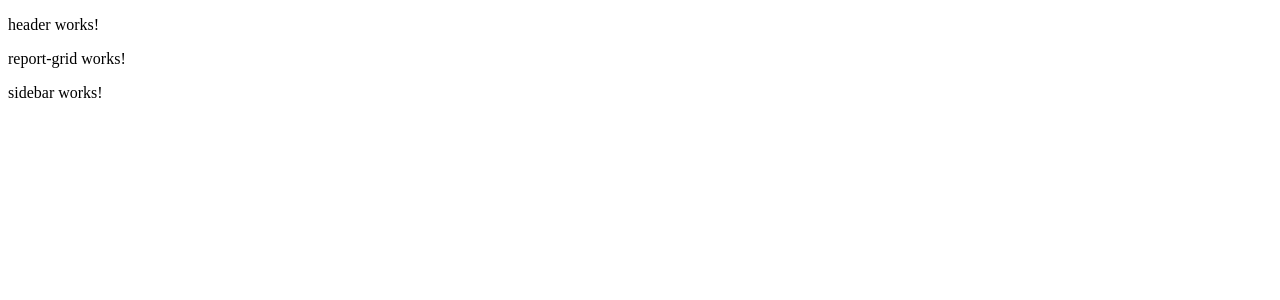
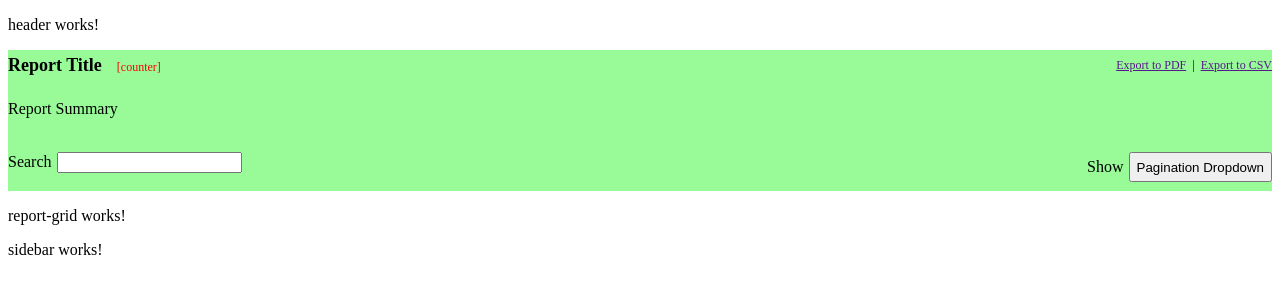
Before and after one commit to slamflipstrom/ng2-report, an Angular app: page / in a window 1280 px wide. Shown: the top 300 px of the page. Built offline with nearby package versions, Linux system fonts and the light colour scheme.

Commit message:
Add report-header markup & styling

```diff
--- a/src/app/report/report-grid/report-grid.component.ts
+++ b/src/app/report/report-grid/report-grid.component.ts
@@ -1,7 +1,7 @@
 import { Component, OnInit } from '@angular/core';
 
 @Component({
-  selector: 'app-report-grid',
+  selector: 'report-grid',
   templateUrl: './report-grid.component.html',
   styleUrls: ['./report-grid.component.scss']
 })
--- a/src/app/report/report-header/report-header.component.html
+++ b/src/app/report/report-header/report-header.component.html
@@ -1,3 +1,34 @@
-<p>
-  report-header works!
-</p>
+<div class="report-header">
+  <div class="title-bar">
+    <span class="title-left title-text">
+      <strong>Report Title</strong>
+      <div class="title-counter">[counter]</div>
+    </span>
+    <span class="title-right text-muted">
+      <div class="title-export">
+        <a href="">Export to PDF</a>
+        <span>&nbsp;&nbsp;|&nbsp;&nbsp;</span>
+        <a href="">Export to CSV</a>
+      </div>
+    </span>
+  </div>
+
+  <div class="title-summary">
+    <p>Report Summary</p>
+  </div>
+  <form class="title-search">
+    <div class="form-group">
+      <label>Search</label>
+      <input class="form-control">
+    </div>
+    <div class="form-group pull-right">
+      <label>Show</label>
+      <div class="btn-group">
+        <button class="btn">Pagination Dropdown</button>
+        <ul class="dropdown-menu">
+          <!--<li></li>-->
+        </ul>
+      </div>
+    </div>
+  </form>
+</div>
--- a/src/app/report/report-header/report-header.component.scss
+++ b/src/app/report/report-header/report-header.component.scss
@@ -0,0 +1,85 @@
+.report-header {
+  display: block;
+  background-color: palegreen;
+
+  .btn {
+    height: 30px;
+    padding-top: 0;
+    padding-bottom: 0;
+  }
+
+  .form-group {
+    display: inline-block;
+  }
+
+  .form-inline {
+
+    .form-control {
+      font-size: 14px;
+      padding: 4px, 12px;
+      width: 100%;
+      margin: 0;
+    }
+  }
+
+  .pull-right {
+    float: right;
+  }
+
+  .title-bar {
+    padding: 5px 0 8px 0;
+
+    .title-counter {
+      color: red;
+      display: inline;
+      font-size: 12px;
+      padding-left: 15px;
+    }
+
+    .title-export {
+      display: inline;
+      font-size: 12px;
+    }
+  }
+
+  .title-search {
+    padding: 18px 0;
+
+    label {
+      margin-right: 5px;
+    }
+
+    .btn-group {
+      display: inline-block;
+      margin-bottom: 0;
+    }
+  }
+
+  .title-summary {
+    margin-top: 10px;
+  }
+
+
+  .title-text {
+    font-size: 18px;
+  }
+
+  .title-left {
+    display: inline-block;
+  }
+
+  .title-right {
+    float: right;
+  }
+
+  span.title-right {
+    a {
+      cursor: pointer;
+
+      &.disabled-export {
+        color: darkgray;
+        cursor: default;
+      }
+    }
+  }
+}
--- a/src/app/report/report-header/report-header.component.ts
+++ b/src/app/report/report-header/report-header.component.ts
@@ -1,7 +1,7 @@
 import { Component, OnInit } from '@angular/core';
 
 @Component({
-  selector: 'app-report-header',
+  selector: 'report-header',
   templateUrl: './report-header.component.html',
   styleUrls: ['./report-header.component.scss']
 })
--- a/src/app/report/report.component.html
+++ b/src/app/report/report.component.html
@@ -1 +1,2 @@
-<app-report-grid></app-report-grid>
+<report-header></report-header>
+<report-grid></report-grid>
```
